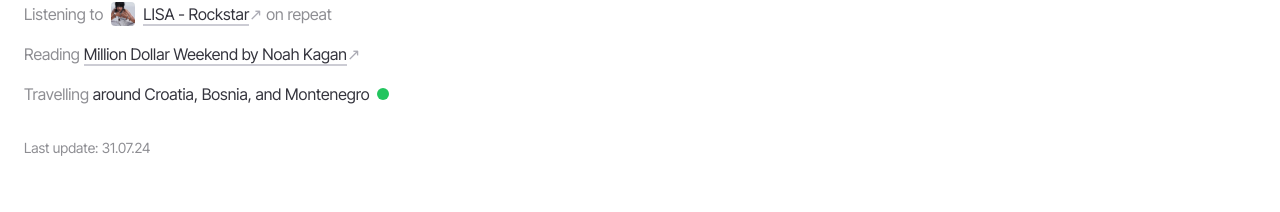
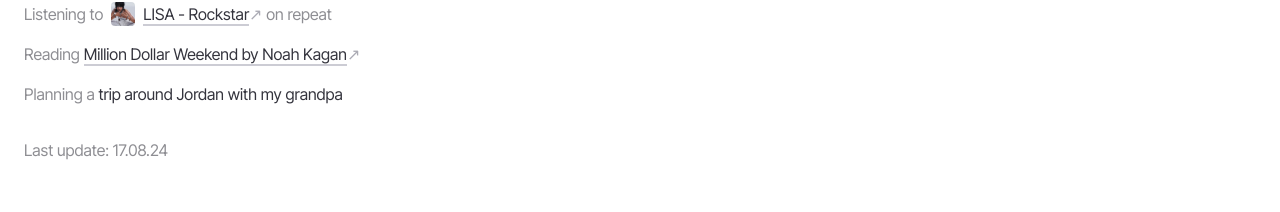
Before and after one commit to krystianzun/krystianzun-com, a Next.js app: page / in a window 1280 px wide. Shown: the part 1274-1486 px from the top of the page. Built offline with nearby package versions, Linux system fonts and the light colour scheme.

Commit message:
Update Now - planning trip around Jordan

```diff
--- a/components/NowSection.tsx
+++ b/components/NowSection.tsx
@@ -55,16 +55,17 @@ function NowSection() {
         </span>
       </p>
       <p className="font-regular text-grey-500 pb-8">
-        Travelling{" "}
+        Planning a{" "}
         <span className="font-regular text-grey-800">
-          around Croatia, Bosnia, and Montenegro
+          trip around Jordan with my grandpa
         </span>
-        <span className="relative inline-flex h-3 w-3 mx-2">
+        {/* Pullsing dot */}
+        {/* <span className="relative inline-flex h-3 w-3 mx-2">
           <span className="animate-ping absolute inline-flex h-full w-full rounded-full bg-green-400"></span>
           <span className="relative inline-flex rounded-full h-3 w-3 bg-green-500"></span>
-        </span>
+        </span>*/}
       </p>
-      <p className="text-sm text-grey-500">Last update: 31.07.24</p>
+      <p className=" text-grey-500">Last update: 17.08.24</p>
     </section>
   );
 }
```
